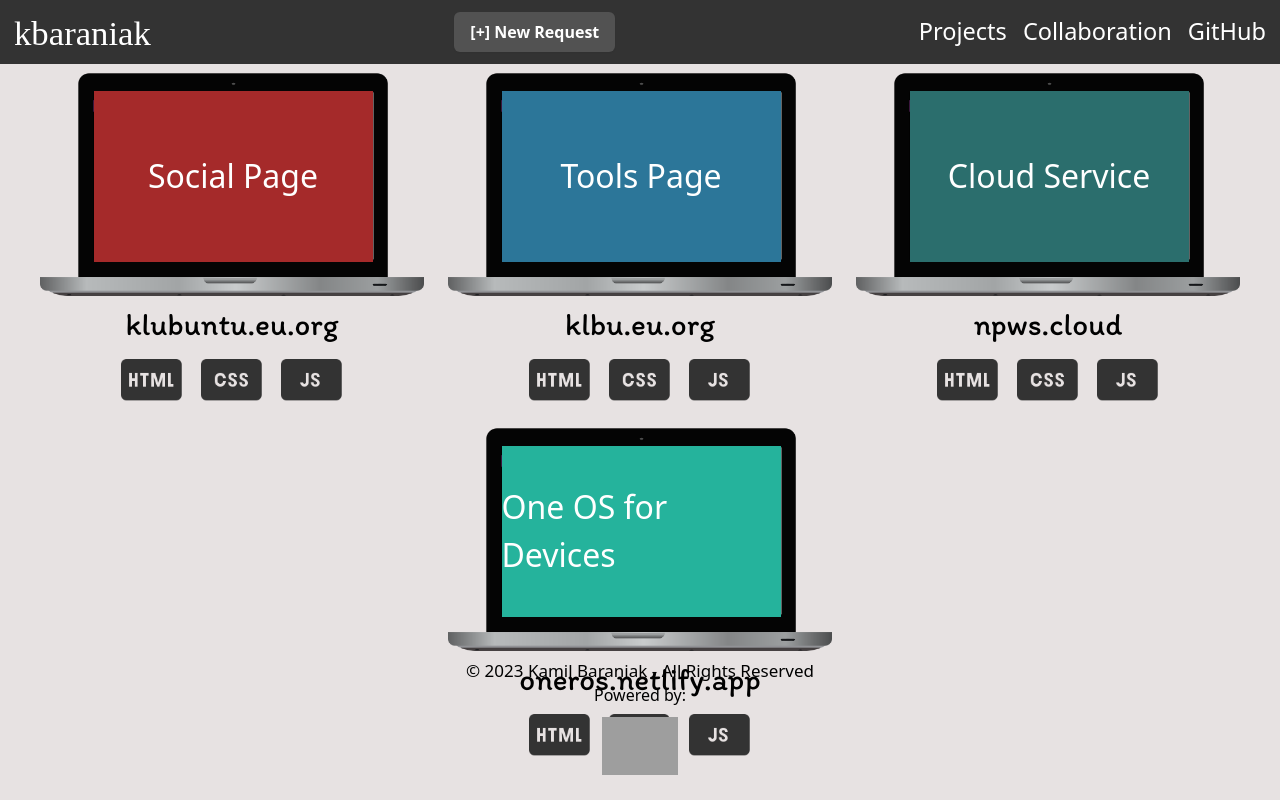
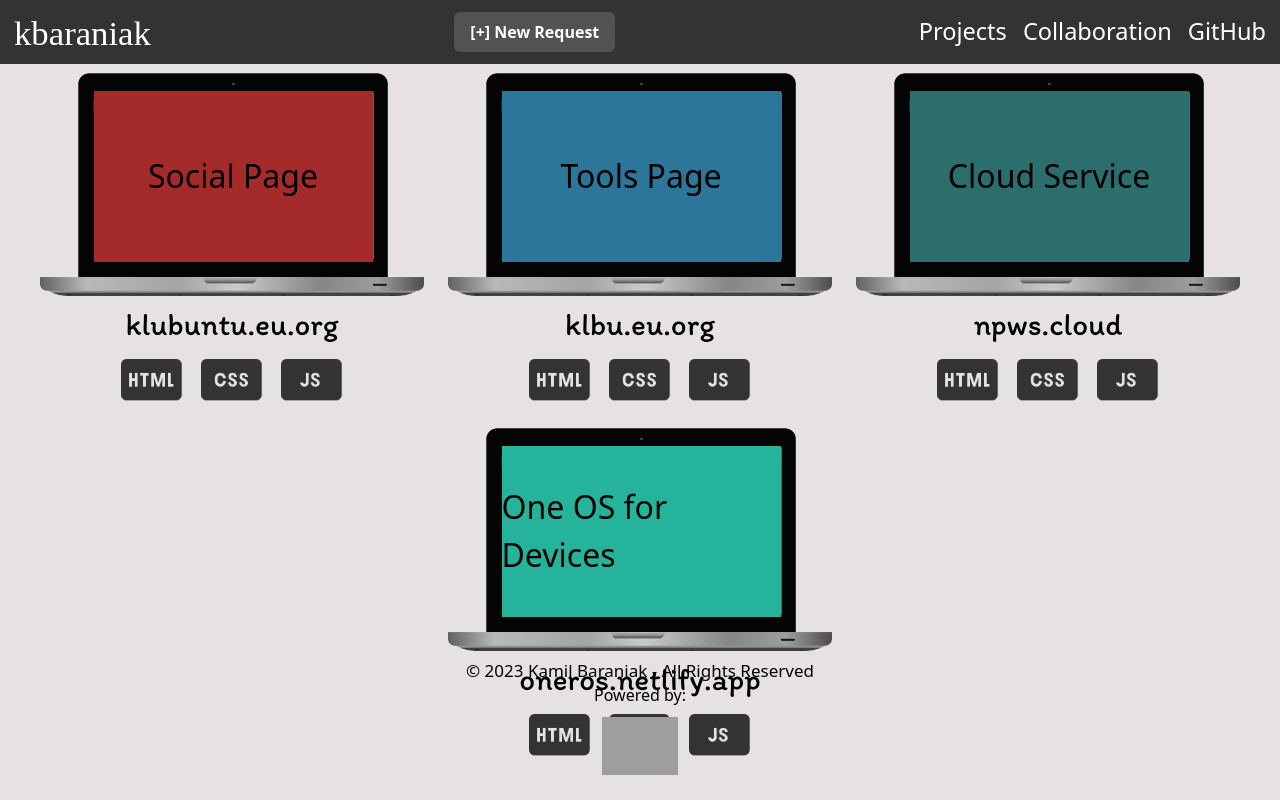
Before and after one commit to kbaraniak/my-portfolio, a Next.js app: page / in a window 1280 px wide. Built offline with nearby package versions, Linux system fonts and the light colour scheme; grey boxes are pictures that could not be loaded; a web font is replaced by a local one.

Commit message:
Update my_projects.css

```diff
--- a/app/styles/my_projects.css
+++ b/app/styles/my_projects.css
@@ -131,9 +131,3 @@ p.loading{
       width: 85%;
    }
 }
-
-@media (prefers-color-scheme: light) {
-   main #frame-header{
-      color: white;
-   }
-}
```
